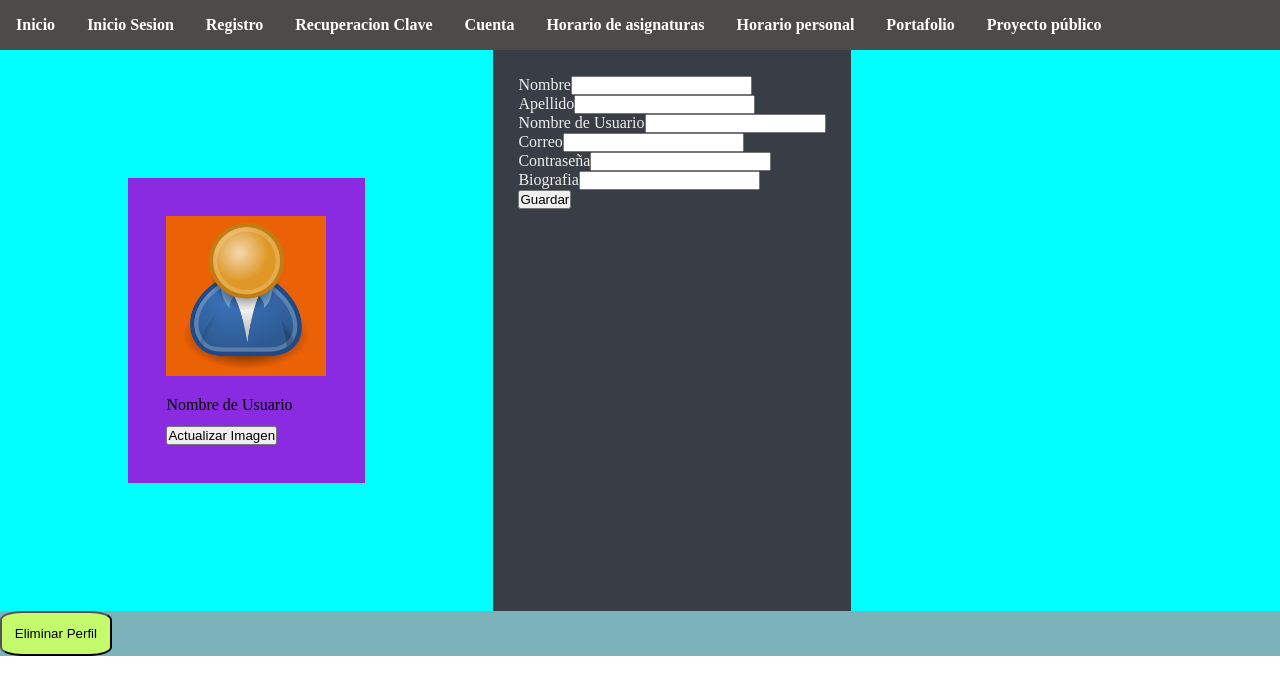
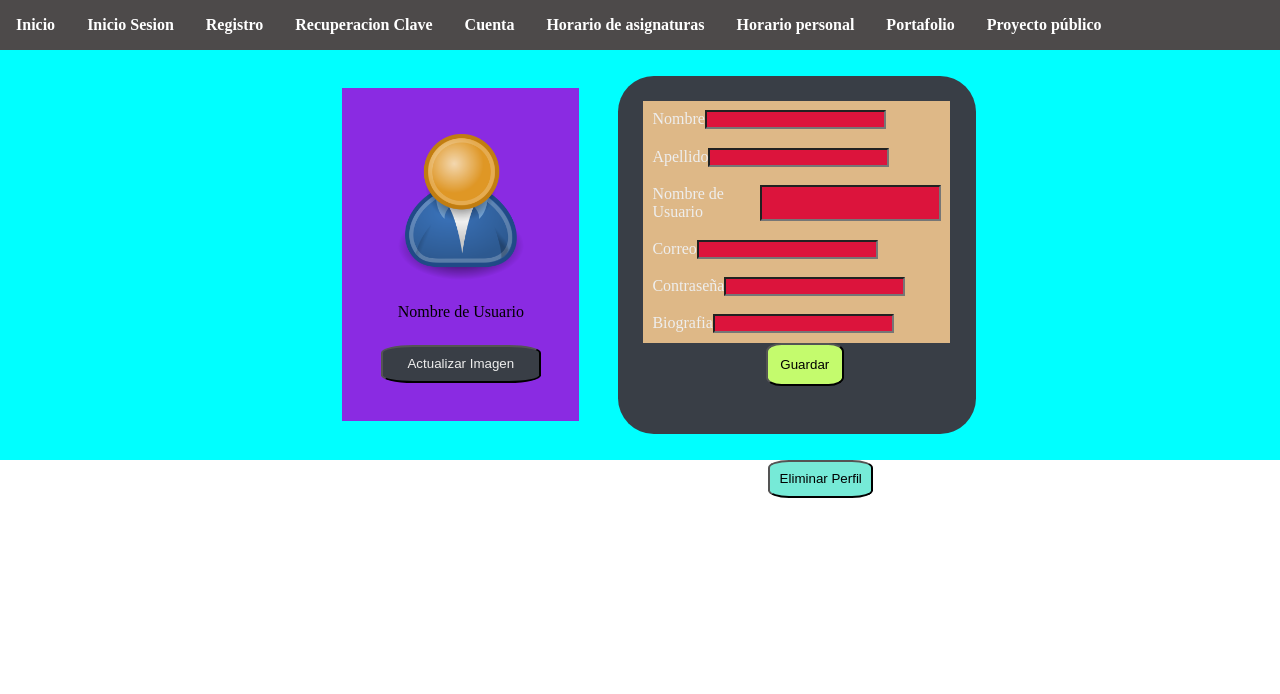
Before and after one commit to Jonatlop07/CronosUNFrontend, a React (Create React App) app: page /cuenta in a window 1280 px wide. Shown: the top 694 px of the page. Built offline with nearby package versions, Linux system fonts and the light colour scheme.

Commit message:
Cuenta de usuario por terminar

```diff
--- a/src/componentes/vistas/SeccionCuentaUsuario/SeccionCuentaUsuario.js
+++ b/src/componentes/vistas/SeccionCuentaUsuario/SeccionCuentaUsuario.js
@@ -13,8 +13,9 @@ const SeccionCuentaUsuario = (props) => {
             Actualizar Imagen
           </button>
         </div>
+
         <form className="editar-cuenta">
-          <p>
+          <p className="editar-cuenta-parametro">
             <label>Nombre</label>
             <input
               type="text"
@@ -22,7 +23,7 @@ const SeccionCuentaUsuario = (props) => {
               className="editar-cuenta-entrada"
             />
           </p>
-          <p>
+          <p className="editar-cuenta-parametro">
             <label>Apellido</label>
             <input
               type="text"
@@ -30,7 +31,7 @@ const SeccionCuentaUsuario = (props) => {
               className="editar-cuenta-entrada"
             />
           </p>
-          <p>
+          <p className="editar-cuenta-parametro">
             <label>Nombre de Usuario</label>
             <input
               type="text"
@@ -38,7 +39,7 @@ const SeccionCuentaUsuario = (props) => {
               className="editar-cuenta-entrada"
             />
           </p>
-          <p>
+          <p className="editar-cuenta-parametro">
             <label>Correo</label>
             <input
               type="text"
@@ -46,11 +47,11 @@ const SeccionCuentaUsuario = (props) => {
               className="editar-cuenta-entrada"
             />
           </p>
-          <p>
+          <p className="editar-cuenta-parametro">
             <label>Contraseña</label>
             <input type="text" name="clave" className="editar-cuenta-entrada" />
           </p>
-          <p>
+          <p className="editar-cuenta-parametro">
             <label>Biografia</label>
             <input
               type="text"
@@ -58,13 +59,11 @@ const SeccionCuentaUsuario = (props) => {
               className="editar-cuenta-entrada"
             />
           </p>
-          <p>
-            <input
-              type="submit"
-              value="Guardar"
-              className="editar-cuenta-boton-enviar"
-            />
-          </p>
+          <input
+            type="submit"
+            value="Guardar"
+            className="editar-cuenta-boton-enviar"
+          />
         </form>
       </div>
       <div className="eliminar-perfil">
--- a/src/componentes/vistas/SeccionCuentaUsuario/estilos/_mixins.scss
+++ b/src/componentes/vistas/SeccionCuentaUsuario/estilos/_mixins.scss
@@ -1,5 +1,5 @@
 @mixin boton-general($color-fondo) {
-    padding: 0.8rem;
+    padding: 0.6rem;
     background: $color-fondo;
     border-radius: 20%;
 
--- a/src/componentes/vistas/SeccionCuentaUsuario/estilos/seccionCuentaUsuario.scss
+++ b/src/componentes/vistas/SeccionCuentaUsuario/estilos/seccionCuentaUsuario.scss
@@ -4,36 +4,65 @@
 .contenedor{
     background-color: aqua;
     display: flex;
+    justify-content: center;
 
 
     .vista-cuenta{
+        display: flex;
+        flex-direction: column;
+
+        background-color: blueviolet;
+        padding: 3%;
+        margin: 3%;
+
         .vista-cuenta-imagen{
             width: 10rem;
             height: 10rem;
             justify-content: center;
             margin-bottom: 10%;
-            background-color: rgb(235, 97, 5);
+
         }
         .vista-cuenta-nombreUsuario{
-            margin-bottom: 7%;
+            text-align: center;
+            margin-bottom: 15%;
         }
         .vista-cuenta-boton{
+            align-items: center;
+            color: $color-uno;
+            @include boton-general($color-dos);
         }
-        background-color: blueviolet;
-        padding: 3%;
-        margin: 10%;
     }
     .editar-cuenta{
+        border-radius: 10%;
         color: $color-uno;
+        margin-top: 2%;
+        margin-bottom: 2%;
         background-color: $color-dos;
         padding: 2%;
+        .editar-cuenta-parametro{
+            background-color: burlywood;
+            padding: 3%;
+            display: flex;
+            .editar-cuenta-entrada{
+
+                background-color: crimson;
+            }
+        }
+        .editar-cuenta-boton-enviar{
+            @include boton-general($color-cuatro);
+
+            padding: 4%;
+            margin-left: 40%;
+        }
+
     }
+
 }
 .eliminar-perfil{
+
     #{&}-boton{
-        @include boton-general($color-cuatro);
-        position: relative;
+        @include boton-general($color-tres);
+        margin-left: 60%;
     }
-    background-color: rgb(124, 178, 185);
 
 }
```
